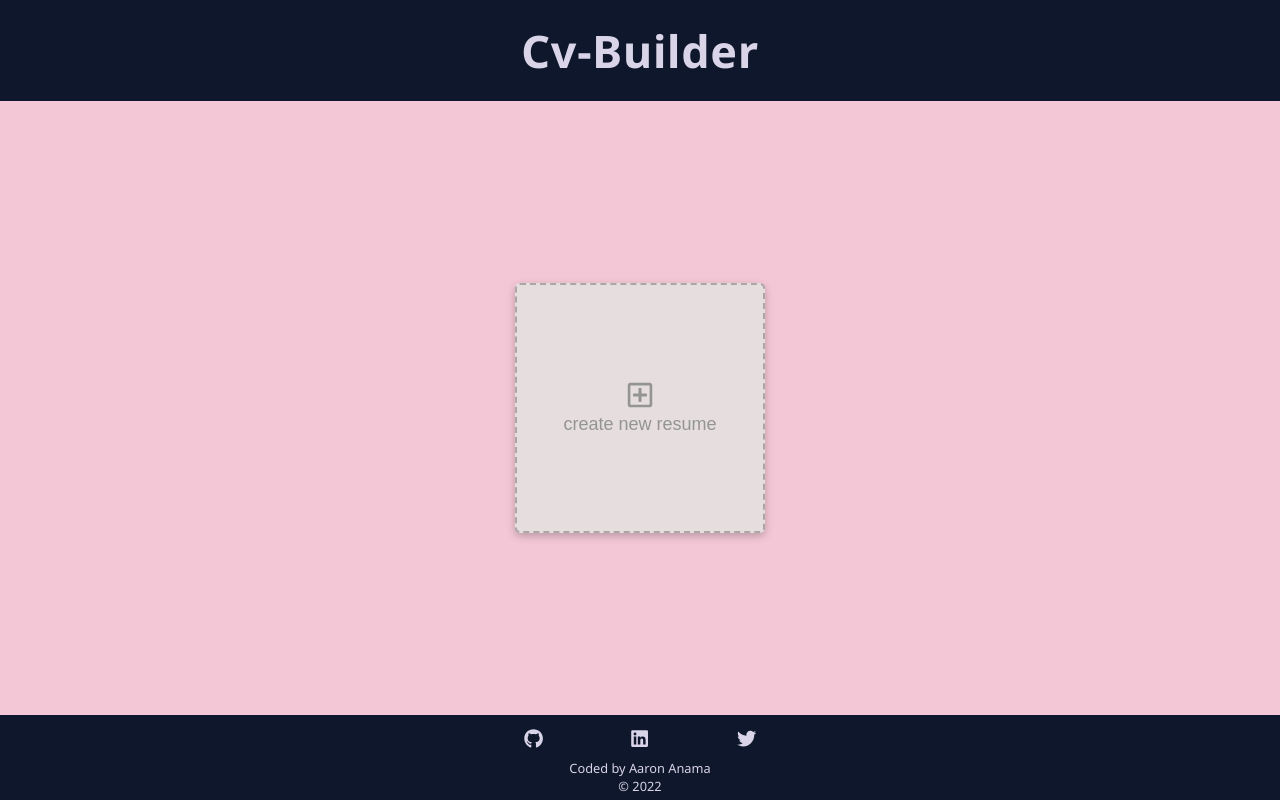
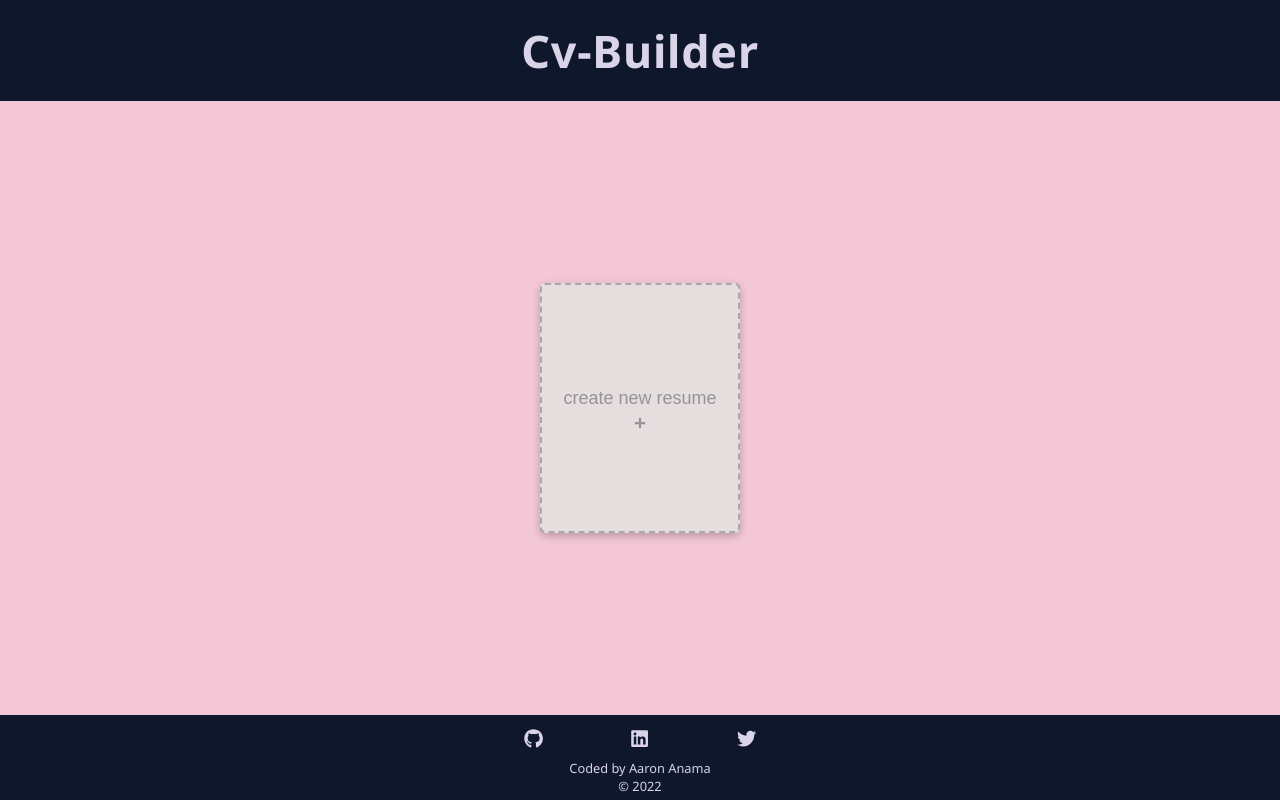
Before and after one commit to twikista/cv-project, a React (Create React App) app: page / in a window 1280 px wide. Built offline with nearby package versions, Linux system fonts and the light colour scheme.

Commit message:
added time-stamp to cv thumbnails

```diff
--- a/public/index.html
+++ b/public/index.html
@@ -25,7 +25,7 @@
       Learn how to configure a non-root public URL by running `npm run build`.
     -->
     <link href="https://fonts.googleapis.com/css2?family=Noto+Sans:ital,wght@0,300;0,400;0,600;0,700;1,500&family=Roboto+Condensed:wght@300;400;700&display=swap" rel="stylesheet">
-    <title>React App</title>
+    <title>Resume Builder</title>
   </head>
   <body>
     <noscript>You need to enable JavaScript to run this app.</noscript>
--- a/src/components/App.js
+++ b/src/components/App.js
@@ -21,7 +21,10 @@ const App = () => {
   }, [resumes]);
 
   const submitHandler = (formData) => {
-    setResumes((prevState) => [...prevState, { id: uniqid(), ...formData }]);
+    setResumes((prevState) => [
+      ...prevState,
+      { id: uniqid(), time: new Date().getTime(), ...formData },
+    ]);
     togglePreview(true);
     console.log("clicked");
     console.log(resumes);
@@ -85,3 +88,11 @@ const App = () => {
 };
 
 export default App;
+
+/*
+const getPageMargins = () => {
+  return `@page { margin: ${marginTop} ${marginRight} ${marginBottom} ${marginLeft} !important; }`;
+};
+
+<style>{getPageMargins()}</style>
+*/
--- a/src/components/Footer.module.css
+++ b/src/components/Footer.module.css
@@ -31,11 +31,13 @@
 
 .socials_list li{
     cursor: pointer;
+    display: inline-block;
     transition: all 0.2s ease;
 }
 
 .socials_list li:hover{
-    color: #ff8696;
+    color:  rgb(202, 136, 248);
+    transform: scale(1.08);
 }
 
 .legal{
--- a/src/components/Main.module.css
+++ b/src/components/Main.module.css
@@ -1,8 +1,8 @@
 .mainContentWrapper{
-    width: 90%;
-    max-width: 1020px;
+    width: 95%;
+    max-width: 1200px;
     min-width: 280px;
-    margin: 2rem auto;
+    margin: 1rem auto;
     display: flex;
     justify-content: center;
     align-items: center;
--- a/src/components/Resume.module.css
+++ b/src/components/Resume.module.css
@@ -1,5 +1,6 @@
 .resume_wrapper{
-    width: 100%;
+    width: 90%;
+    max-width: 800px;
     height: 100vh;
     background-color: #ffffee;
     border-radius: 5px;
@@ -10,6 +11,7 @@
     box-shadow: rgba(0,0,0,0.24) 0px 3px 8px;
     color: #444;
     padding-top: 20px ;
+
 
     /* justify-content: center; */
 }
--- a/src/components/Resume/ResumeThumbnail.js
+++ b/src/components/Resume/ResumeThumbnail.js
@@ -2,6 +2,20 @@ import { Link } from "react-router-dom";
 import styles from "./ResumeThumbnail.module.css";
 const ResumeThumbnail = ({ resume, togglePreview }) => {
   const { firstName, lastName } = resume.basicDetails;
+  const date = new Date(resume.time);
+  const weekday = date.toLocaleString([], {
+    weekday: "short",
+  });
+  const month = date.toLocaleString([], {
+    month: "short",
+  });
+  const year = date.toLocaleString([], {
+    year: "numeric",
+  });
+  const day = date.toLocaleString([], {
+    day: "2-digit",
+  });
+  const time = date.toLocaleString([], { timeStyle: "short" });
   return (
     <Link
       to={`/resumes/${resume.id}`}
@@ -32,7 +46,7 @@ const ResumeThumbnail = ({ resume, togglePreview }) => {
           </div>
         </div>
         <div className={styles.personal_details}>
-          <div className={styles.heading}>
+          {/* <div className={styles.heading}>
             <span className={styles.heading_text} />
           </div>
           <div className={styles.content}>
@@ -48,6 +62,14 @@ const ResumeThumbnail = ({ resume, togglePreview }) => {
               <span className={styles.label} />
               <span className={`${styles.info} ${styles.name}`} />
             </div>
+          </div> */}
+          <div className={styles.resume_info}>
+            <span
+              className={styles.resume_title}
+            >{`${firstName} ${lastName}'s resume`}</span>
+            <span
+              className={styles.resume_date}
+            >{`Created: ${weekday}, ${day}, ${month} ${year} - ${time}`}</span>
           </div>
         </div>
         <div className={styles.personal_details}>
@@ -94,7 +116,6 @@ const ResumeThumbnail = ({ resume, togglePreview }) => {
 };
 
 export default ResumeThumbnail;
-
 {
   /* <div className={"resume_section"}>
         <h4>{`${firstName} ${lastName}'s Resume`}</h4>
--- a/src/components/Resume/ResumeThumbnail.module.css
+++ b/src/components/Resume/ResumeThumbnail.module.css
@@ -1,15 +1,16 @@
 .resume_card{
     background-color: #f3e8e8;
-    margin: 2rem 1rem;
+    margin: 2rem 0.5rem;
     height: 250px;
     flex: 1 1 calc(50% - 2rem);
     border-radius: 5px;
-    /* background-color: #f7a0be; */
     box-shadow: rgba(0,0,0,0.24) 0px 3px 8px;
     overflow: hidden;
     display: inline-block;
-    min-width: 200px;
-    max-width: 250px;
+    min-width: 180px;
+    max-width: 200px;
+    text-decoration: none;
+    transition: all 0.3s ease;
 }
 
 @media(min-width:500px){
@@ -33,8 +34,6 @@
     width: 100%;
     padding:5px 4px 0;
     height: 15px;
-    /* background-color: rgba(212, 204, 204, 0.8); */
-    /* background-color: #f5ccda; */
     display: flex;
     justify-content: center;
     align-items:flex-end;
@@ -86,3 +85,28 @@
 .phone{
     width: 30%;
 }
+
+
+.resume_info{
+    margin: 2px 0;
+    display: flex;
+    flex-direction: column;
+    justify-content: center;
+    align-items: center;
+}
+.resume_info span{
+    background-color: transparent;
+    font-size: 8px;
+    font-weight: 700;
+    display: block;
+    padding: 8px 0;
+    color:#8a8687;
+    text-decoration: none;
+
+}
+
+.resume_title{
+    text-transform: uppercase;
+    font-size: 14px;
+    letter-spacing: 1px;
+}
--- a/src/components/Resume/ResumeThumbnails.js
+++ b/src/components/Resume/ResumeThumbnails.js
@@ -1,6 +1,6 @@
 import { Link } from "react-router-dom";
 import ResumeThumbnail from "./ResumeThumbnail";
-import { FaRegPlusSquare } from "react-icons/fa";
+import { FaPlus } from "react-icons/fa";
 import styles from "./ResumeThumbnails.module.css";
 
 const ResumeThumbnails = ({ resumes, togglePreview }) => {
@@ -19,7 +19,8 @@ const ResumeThumbnails = ({ resumes, togglePreview }) => {
         className={`${styles.link} ${styles.resume_card}`}
       >
         <button className={styles.new_resume_btn}>
-          <FaRegPlusSquare /> create new resume
+          create new resume
+          <FaPlus />
         </button>
       </Link>
     </div>
--- a/src/components/Resume/ResumeThumbnails.module.css
+++ b/src/components/Resume/ResumeThumbnails.module.css
@@ -1,22 +1,24 @@
 .resumes_container{
     display: flex;
     flex-wrap: wrap;
+    flex-direction: column-reverse;
+    align-items: center;
     width: inherit;
     justify-content: center;
     min-width: 240px;
 }
 
-@media(max-width:590px){
+@media(min-width:500px){
     .resumes_container{
-        flex-direction: column-reverse;
-        align-items: center;
+        flex-direction: row-reverse;
     }
 }
 
 
+
 .resume_card{
     background-color: #e6dede;
-    margin: 2rem 1rem;
+    margin: 2rem 0.5rem;
     height: 250px;
     flex: 1 1 calc(50% - 2rem);
     border:dashed 2px #aca7a7;
@@ -29,13 +31,15 @@
     font-size: 18px;
     color: #949494;
     cursor: pointer;
-    min-width: 200px;
-    max-width: 250px;
+    min-width: 180px;
+    max-width: 200px;
+    overflow: hidden;
+    transition: all 0.3s ease;
 
 
 }
 
-@media(min-width:500px){
+@media(min-width:400px){
     .resume_card{
         flex: 1 1 calc(33% - 2rem)
     }
@@ -55,6 +59,8 @@
     align-items: center;
     justify-content: center;
     flex-direction: column;
+    cursor: pointer;
+    transition: all 0.3s ease;
 
     /* background-color: #e6dede;
     margin: 2rem;
@@ -84,8 +90,8 @@
 }
 
 .new_resume_btn svg{
-    font-size: 28px;
-    margin-bottom: 5px;
+    font-size: 12px;
+    margin-top: 8px;
 }
 
 .link{
```
